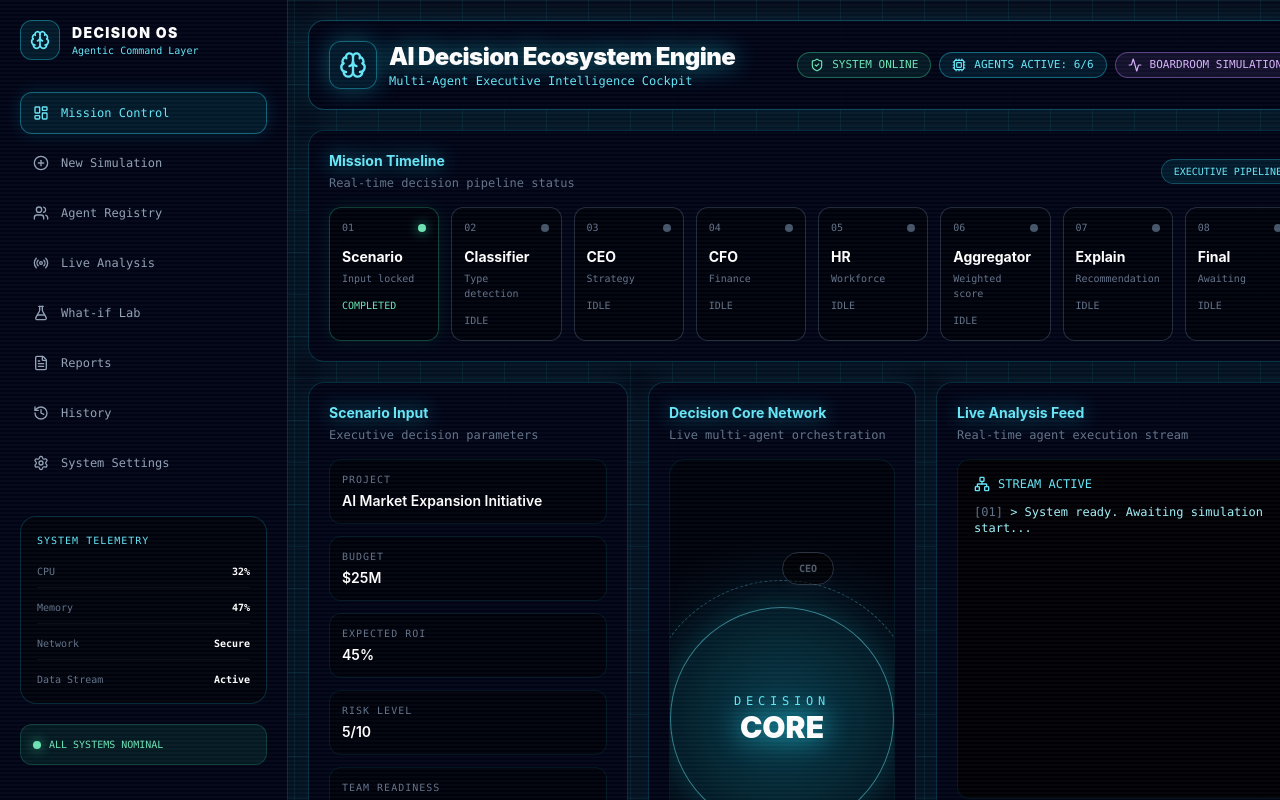
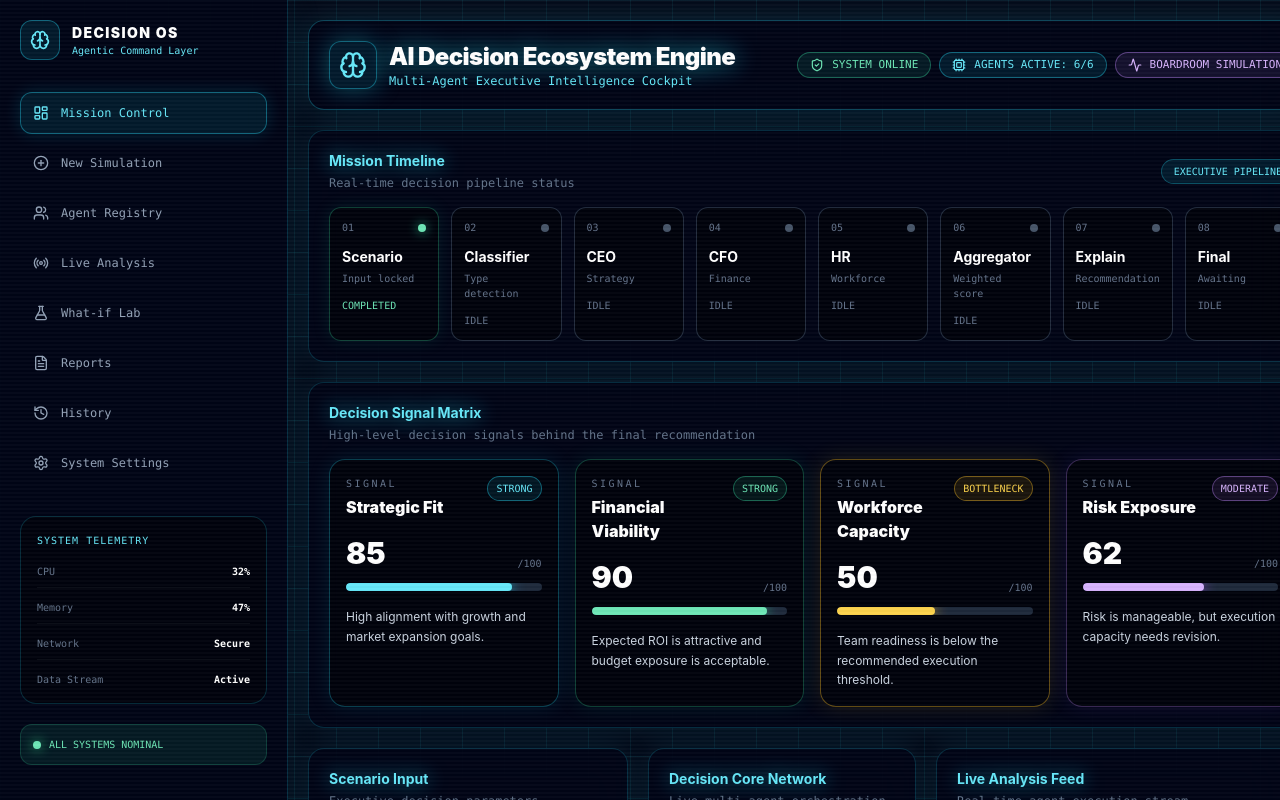
Before and after one commit to multi-agent-decision-engine/ai-decision-ecosystem, a React (Vite) app in the folder frontend/: page / in a window 1280 px wide. Shown: the top 800 px of the page. Built offline with nearby package versions, Linux system fonts and the light colour scheme.

Commit message:
feat(frontend): add decision signal matrix

```diff
--- a/frontend/src/App.tsx
+++ b/frontend/src/App.tsx
@@ -154,7 +154,7 @@ await addDebateMessage(agentDebateMessages[6]);
     explainStatus={explainStatus}
     finalVisible={finalVisible}
     />
-
+       <DecisionSignalMatrix />
         <section className="grid gap-5 xl:grid-cols-[320px_1fr_380px]">
           <ScenarioPanel isRunning={isRunning} onStart={runSimulation} />
           <DecisionCore
@@ -411,6 +411,94 @@ function MissionTimeline({
         ))}
       </div>
     </section>
+  );
+}
+function DecisionSignalMatrix() {
+  const signals = [
+    {
+      label: "Strategic Fit",
+      value: 85,
+      status: "STRONG",
+      description: "High alignment with growth and market expansion goals.",
+      tone: "cyan",
+    },
+    {
+      label: "Financial Viability",
+      value: 90,
+      status: "STRONG",
+      description: "Expected ROI is attractive and budget exposure is acceptable.",
+      tone: "emerald",
+    },
+    {
+      label: "Workforce Capacity",
+      value: 50,
+      status: "BOTTLENECK",
+      description: "Team readiness is below the recommended execution threshold.",
+      tone: "amber",
+    },
+    {
+      label: "Risk Exposure",
+      value: 62,
+      status: "MODERATE",
+      description: "Risk is manageable, but execution capacity needs revision.",
+      tone: "purple",
+    },
+  ];
+
+  return (
+    <Panel
+      title="Decision Signal Matrix"
+      subtitle="High-level decision signals behind the final recommendation"
+    >
+      <div className="grid gap-4 md:grid-cols-2 xl:grid-cols-4">
+        {signals.map((signal, index) => (
+          <motion.div
+            key={signal.label}
+            initial={{ opacity: 0, y: 14 }}
+            animate={{ opacity: 1, y: 0 }}
+            transition={{ delay: index * 0.06 }}
+            className={`rounded-2xl border bg-black/40 p-4 ${signalCardClass(
+              signal.tone
+            )}`}
+          >
+            <div className="mb-4 flex items-start justify-between gap-3">
+              <div>
+                <p className="font-mono text-[10px] uppercase tracking-[0.25em] text-slate-500">
+                  Signal
+                </p>
+                <h3 className="mt-1 text-base font-black text-white">
+                  {signal.label}
+                </h3>
+              </div>
+
+              <span className={`rounded-full border px-2 py-1 font-mono text-[10px] ${signalBadgeClass(signal.tone)}`}>
+                {signal.status}
+              </span>
+            </div>
+
+            <div className="mb-3 flex items-end justify-between">
+              <span className="text-3xl font-black text-white">
+                {signal.value}
+              </span>
+              <span className="font-mono text-[10px] text-slate-500">
+                /100
+              </span>
+            </div>
+
+            <div className="h-2 overflow-hidden rounded-full bg-slate-800">
+              <div
+                className={`h-full rounded-full ${signalBarClass(signal.tone)}`}
+                style={{ width: `${signal.value}%` }}
+              />
+            </div>
+
+            <p className="mt-4 text-xs leading-relaxed text-slate-300">
+              {signal.description}
+            </p>
+          </motion.div>
+        ))}
+      </div>
+    </Panel>
   );
 }
 function ScenarioPanel({
@@ -1194,6 +1282,44 @@ function timelineTextClass(status: AgentStatus) {
   if (status === "WARNING") return "text-amber-300";
   return "text-slate-500";
 }
+function signalCardClass(tone: string) {
+  if (tone === "emerald") {
+    return "border-emerald-400/30 shadow-[0_0_22px_rgba(52,211,153,0.10)]";
+  }
+
+  if (tone === "amber") {
+    return "border-amber-400/40 shadow-[0_0_22px_rgba(251,191,36,0.14)]";
+  }
+
+  if (tone === "purple") {
+    return "border-purple-400/30 shadow-[0_0_22px_rgba(168,85,247,0.10)]";
+  }
+
+  return "border-cyan-400/30 shadow-[0_0_22px_rgba(34,211,238,0.10)]";
+}
+
+function signalBadgeClass(tone: string) {
+  if (tone === "emerald") {
+    return "border-emerald-400/40 bg-emerald-400/10 text-emerald-300";
+  }
+
+  if (tone === "amber") {
+    return "border-amber-400/40 bg-amber-400/10 text-amber-300";
+  }
+
+  if (tone === "purple") {
+    return "border-purple-400/40 bg-purple-400/10 text-purple-300";
+  }
+
+  return "border-cyan-400/40 bg-cyan-400/10 text-cyan-300";
+}
+
+function signalBarClass(tone: string) {
+  if (tone === "emerald") return "bg-emerald-300 shadow-[0_0_14px_rgba(52,211,153,0.9)]";
+  if (tone === "amber") return "bg-amber-300 shadow-[0_0_14px_rgba(251,191,36,0.9)]";
+  if (tone === "purple") return "bg-purple-300 shadow-[0_0_14px_rgba(168,85,247,0.9)]";
+  return "bg-cyan-300 shadow-[0_0_14px_rgba(34,211,238,0.9)]";
+}
 function clamp(value: number) {
   return Math.max(0, Math.min(100, Math.round(value)));
 }
```
